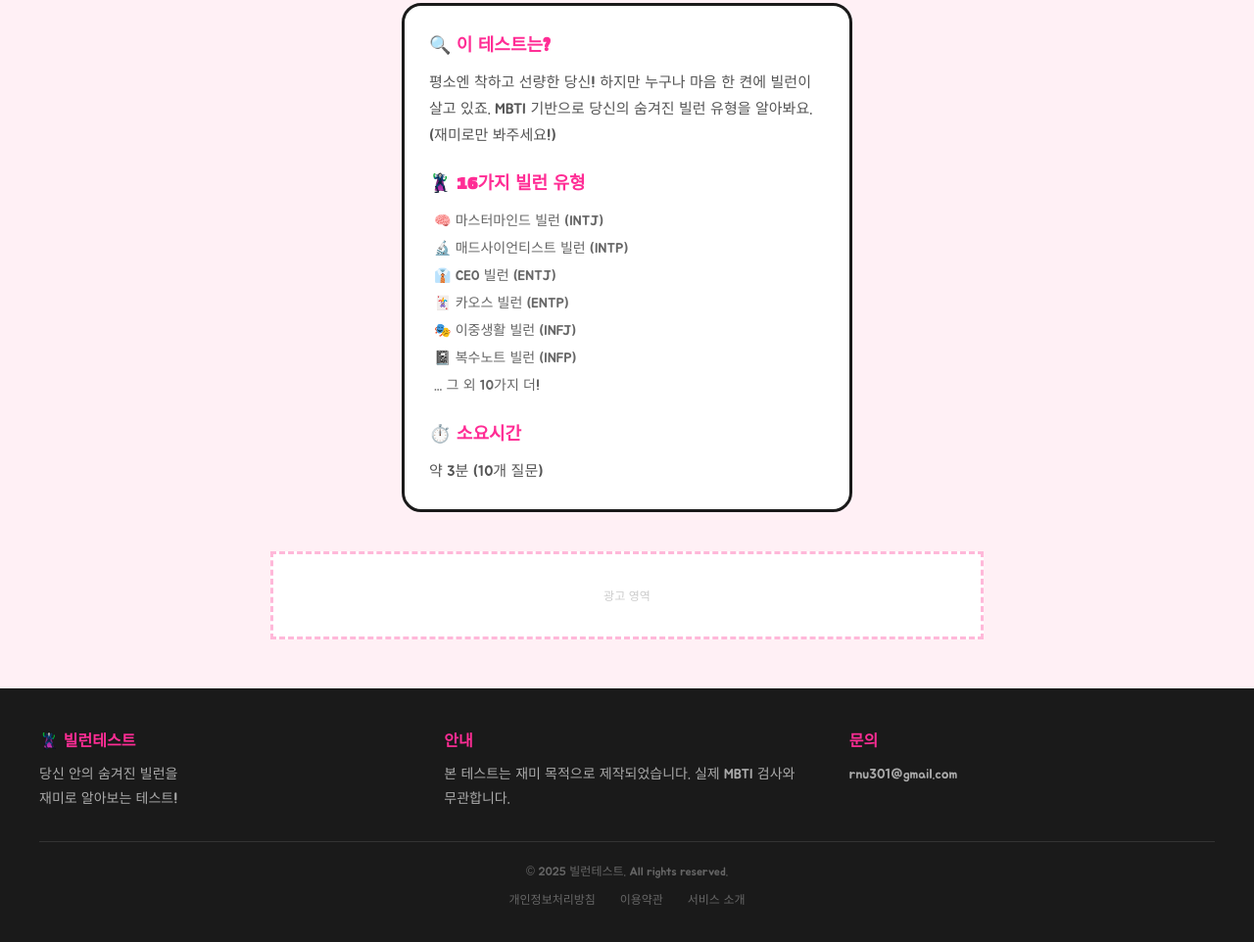
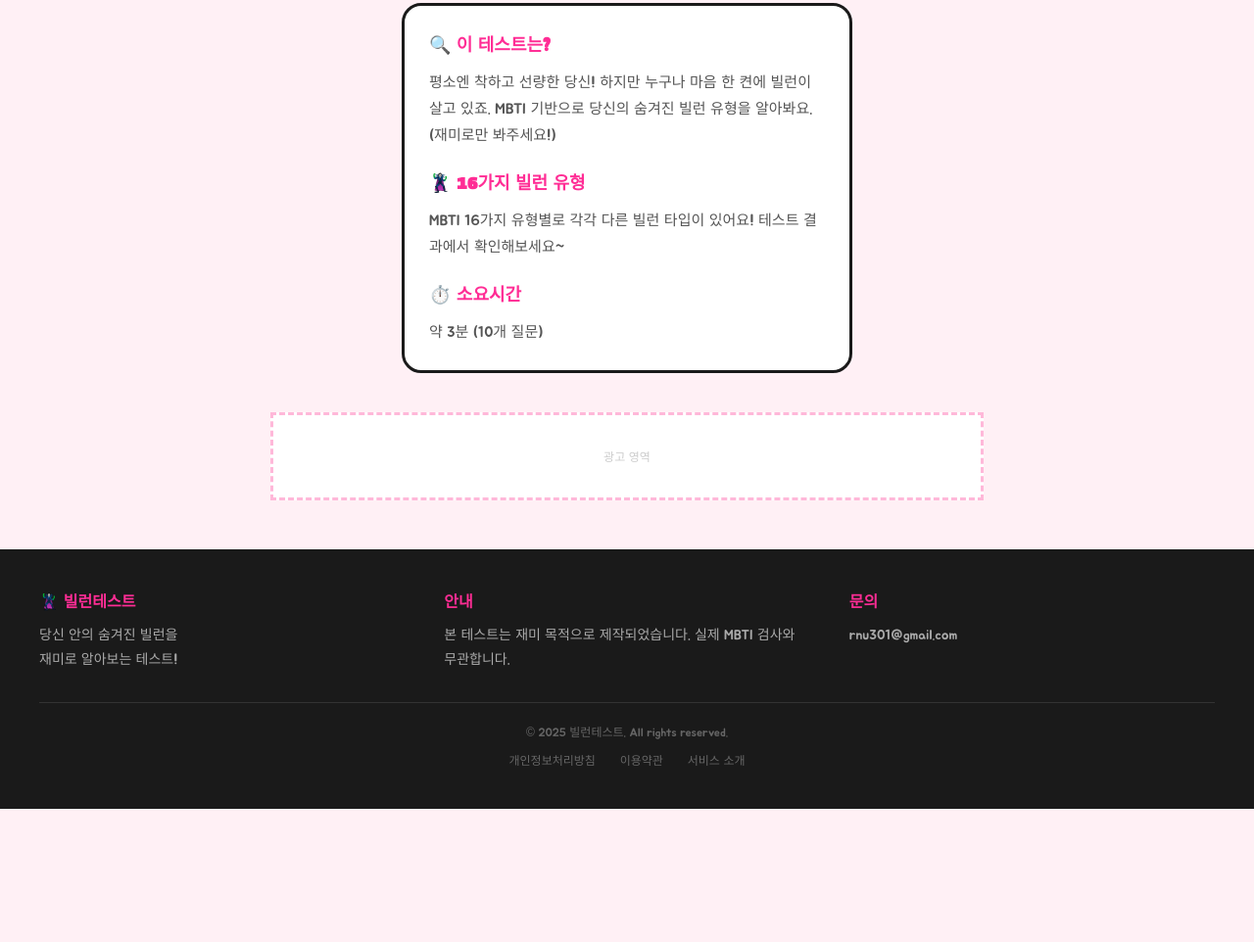
Before and after one commit to rabo1212/villain-test, a plain HTML site: page index.html in a window 1280 px wide. Shown: the part 758-1720 px from the top of the page at 98% size. After the commit the page ends 1584 px from the top, so only its background shows below. Drawn offline with Linux system fonts and the light colour scheme.

Commit message:
Update index.html

```diff
--- a/index.html
+++ b/index.html
@@ -55,15 +55,7 @@
                 <h2>🔍 이 테스트는?</h2>
                 <p>평소엔 착하고 선량한 당신! 하지만 누구나 마음 한 켠에 빌런이 살고 있죠. MBTI 기반으로 당신의 숨겨진 빌런 유형을 알아봐요. (재미로만 봐주세요!)</p>
                 <h2>🦹 16가지 빌런 유형</h2>
-                <ul>
-                    <li>🧠 마스터마인드 빌런 (INTJ)</li>
-                    <li>🔬 매드사이언티스트 빌런 (INTP)</li>
-                    <li>👔 CEO 빌런 (ENTJ)</li>
-                    <li>🃏 카오스 빌런 (ENTP)</li>
-                    <li>🎭 이중생활 빌런 (INFJ)</li>
-                    <li>📓 복수노트 빌런 (INFP)</li>
-                    <li>... 그 외 10가지 더!</li>
-                </ul>
+                <p>MBTI 16가지 유형별로 각각 다른 빌런 타입이 있어요! 테스트 결과에서 확인해보세요~</p>
                 <h2>⏱️ 소요시간</h2>
                 <p>약 3분 (10개 질문)</p>
             </div>
```
